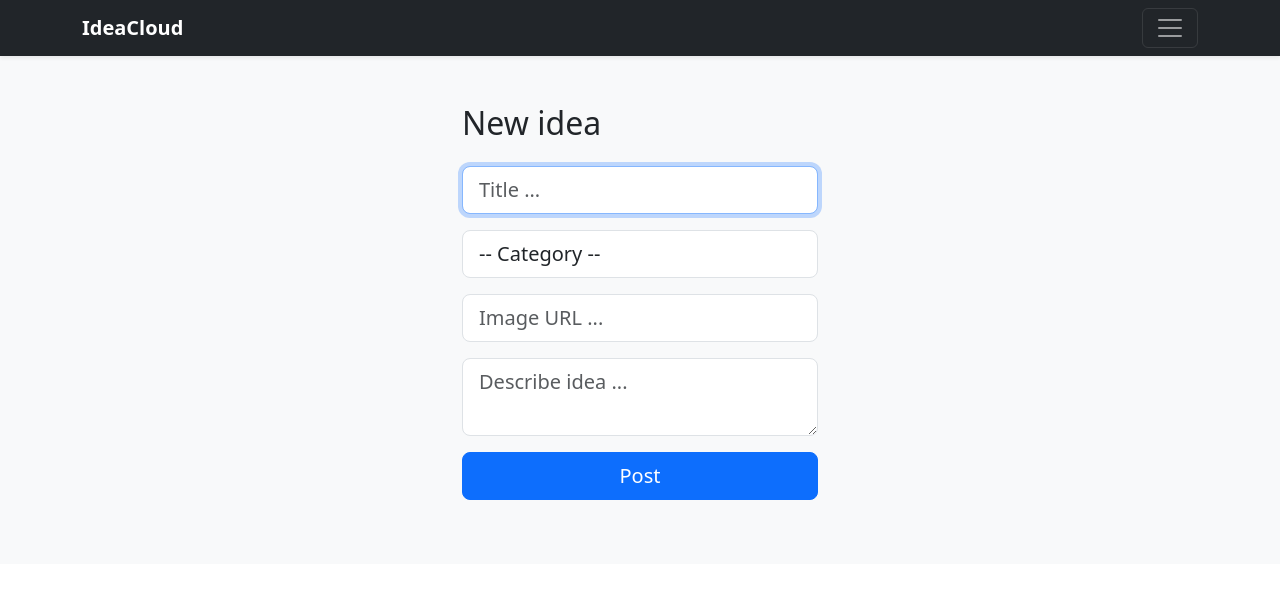
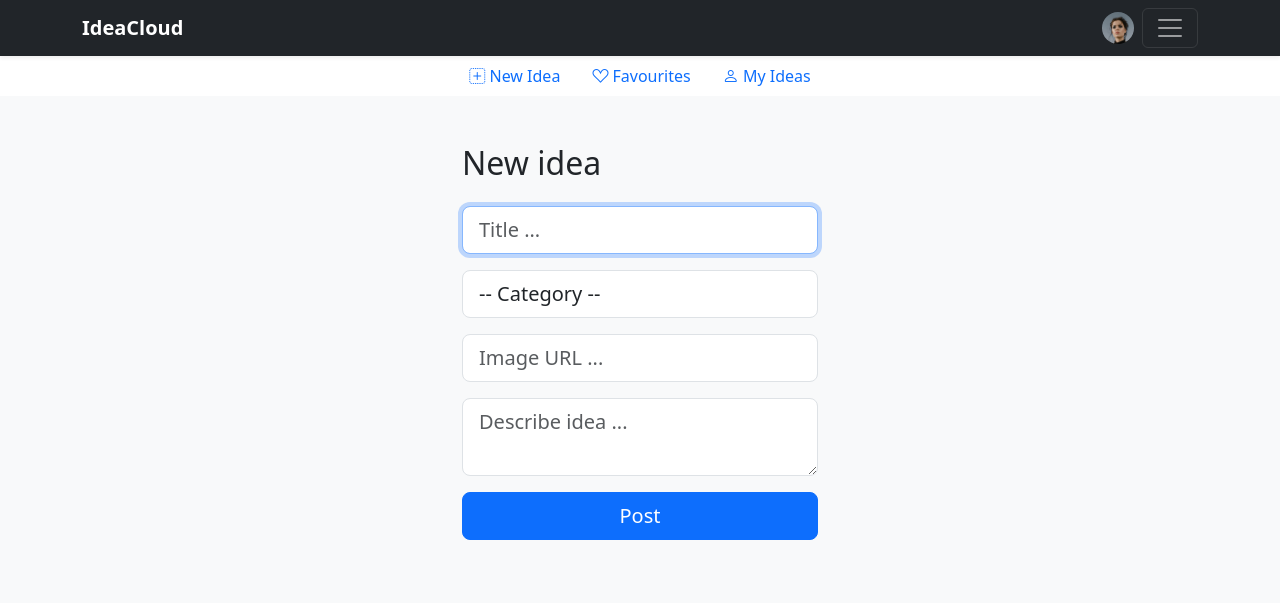
Before and after one commit to comcoma/cs50x-final, a Flask app: page /add in a window 1280 px wide. Shown: the top 603 px of the page. Run offline with Flask 3, Linux system fonts and the light colour scheme; a user stored in the database is signed in; some libraries are stand-ins or nearby versions.

Commit message:
added logged in user nav

```diff
--- a/app.py
+++ b/app.py
@@ -35,7 +35,7 @@ def after_request(response):
 @app.route("/")
 def index():
     """Show all the ideas posted"""
-    rows = db.execute("SELECT * FROM ideas")
+    rows = db.execute("SELECT * FROM ideas ORDER BY datetime DESC")
     return render_template("index.html", rows=rows)
 
 
--- a/static/styles.css
+++ b/static/styles.css
@@ -44,3 +44,10 @@
     right: 32px;
     z-index: 100;
   }
+  .user-button{
+    width: 32px;
+    height: 32px;
+    background-size: 32px;
+    background-repeat: no-repeat;
+    background-position: center;
+  }
--- a/templates/index.html
+++ b/templates/index.html
@@ -14,7 +14,7 @@ Discover brilliant ideas
 	<div class="row row-cols-1 row-cols-md-2 row-cols-lg-3 g-3">
 		{% for row in rows %}
 		<div class="col">
-			<div class="card shadow-sm">
+			<div class="card shadow-sm border-0">
 				<div class="card-body">
 					<img alt="Idea image" class="img-fluid" src="{{ row['img'] }}">
 					<h3>{{ row['title'] }}</h3>
@@ -22,7 +22,7 @@ Discover brilliant ideas
 					<p class="card-text">{{ row['description'] [:160] }} ...</p> <!--limit characters-->
 					<div class="d-flex justify-content-between align-items-center">
 						<div class="btn-group">
-							<button type="button" class="btn btn-sm btn-outline-secondary">Read More</button>
+							<button type="button" class="btn btn-sm btn-outline-secondary">VOTE</button>
 						</div>
 						<small class="text-body-secondary">{{ row['votes'] }} Votes</small>
 					</div>
--- a/templates/layout.html
+++ b/templates/layout.html
@@ -40,16 +40,40 @@
 					<a href="/" class="navbar-brand d-flex align-items-center">
 					<strong>IdeaCloud</strong>
 					</a>
-					<button class="navbar-toggler" type="button" data-bs-toggle="collapse" data-bs-target="#navbarHeader" aria-controls="navbarHeader" aria-expanded="false" aria-label="Toggle navigation">
-					<span class="navbar-toggler-icon"></span>
-					</button>
+					<div class="d-flex align-items-center">
+						{% if session["user_id"] %}
+						<!--if logged in show this-->
+						<a class="btn text-warning rounded-circle me-2 user-button" href="#" style="background-image: url('static/img/user-in.jpeg');"></a> <!--must show actual user image-->
+						{% else %}
+						<!--if NOT logged in show this-->
+						<a class="btn text-warning rounded-circle me-2 user-button" href="/login" style="background-image: url('static/img/user.png');"></a>
+						{% endif %}
+						<button class="navbar-toggler" type="button" data-bs-toggle="collapse" data-bs-target="#navbarHeader" aria-controls="navbarHeader" aria-expanded="false" aria-label="Toggle navigation">
+							<span class="navbar-toggler-icon"></span>
+						</button>
+					</div>
 				</div>
 			</div>
 		</header>
 
+		{% if session["user_id"] %}
+		<div>
+			<ul class="nav justify-content-center">
+				<li class="nav-item">
+				  <a class="nav-link active" aria-current="page" href="/add"><i class="bi bi-plus-square-dotted"></i> New Idea</a>
+				</li>
+				<li class="nav-item">
+				  <a class="nav-link" href="#"><i class="bi bi-suit-heart"></i> Favourites</a>
+				</li>
+				<li class="nav-item">
+				  <a class="nav-link" href="#"><i class="bi bi-person"></i> My Ideas</a>
+				</li>
+			  </ul>
+		</div>
+		{% endif %}
+
 		<div class="container d-flex flex-row-reverse my-3" id="alert-container">
 			{% if get_flashed_messages() %}
-
 
 				<div class="col-md-4 alert box-shadow alert-primary alert-dismissible fade show" role="alert">
 					{{ get_flashed_messages() | join(" ") }}
```
Also changed, not shown: cloud.db.
